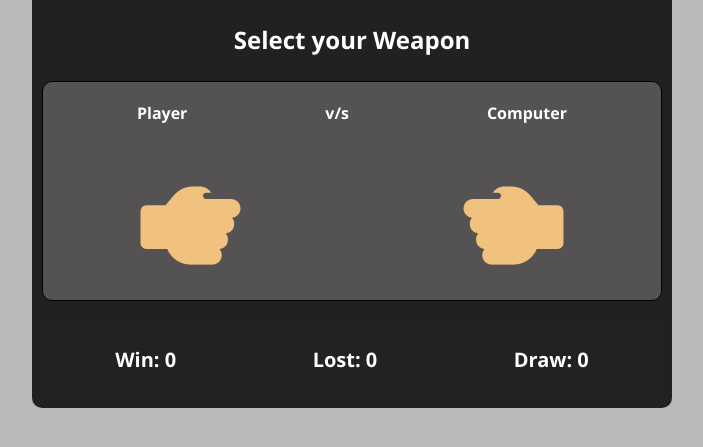
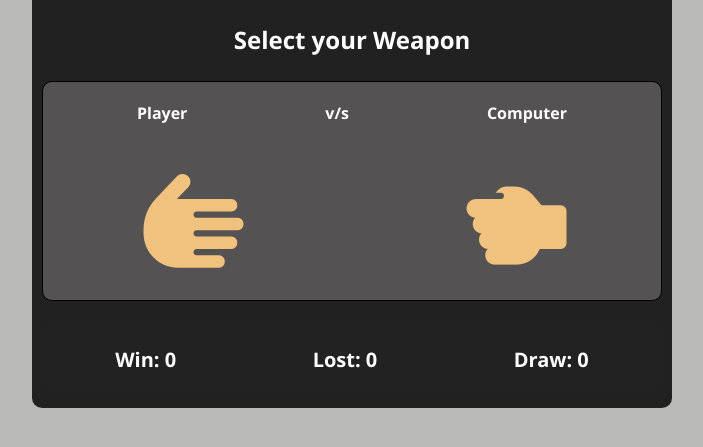
Before and after one commit to janrelle24/Rock-Paper-Scissors_Game, a plain HTML site: page index.html in a window 1280 px wide. Both pictures are taken after a click on the element "Paper". Shown: the part 255-702 px from the top of the page, without its empty margins (288-991 px from the left). Drawn offline with Linux system fonts and the light colour scheme.

Commit message:
add function computerChoice and playerChoice

```diff
--- a/index.html
+++ b/index.html
@@ -36,10 +36,10 @@
 
             <div class="icon-row">
                 <p class="area left">
-                    <i id="player-hand" class="fa-solid fa-hand-back-fist"></i>
+                    <i id="player-hand" class=""></i> <!--fa-solid fa-hand-back-fist-->
                 </p>
                 <p class="area right">
-                    <i id="computer-hand" class="fa-solid fa-hand-back-fist"></i>
+                    <i id="computer-hand" class=""></i> <!--fa-solid fa-hand-back-fist-->
                 </p>
             </div>
         </div>
--- a/script.js
+++ b/script.js
@@ -5,6 +5,8 @@ const scissorsBtn = document.getElementById("scissors");
 const mainContainer = document.querySelector(".main-container");
 const battleContainer = document.querySelector(".battle-container");
 
+const playerArea = document.querySelector(".area.left");
+const computerArea = document.querySelector(".area.right");
 const playerHand = document.getElementById("player-hand");
 const computerHand = document.getElementById("computer-hand");
 
@@ -20,20 +22,51 @@ const choices = [
 
 //animate wave function
 function animateWave(element, side) {
+    const icon = element.querySelector("i");
     const cls = side === "left" ? "animate-wave-left" : "animate-wave-right";
-    element.classList.add(cls);
-    element.addEventListener("animationend", () => {
-        element.classList.remove(cls);
-    }, { once: true });
+    icon.classList.add(cls);
+    icon.addEventListener(
+    "animationend",
+    () => icon.classList.remove(cls),
+    { once: true }
+    );
+}
+
+function getComputerChoice(){
+    return choices[Math.floor(Math.random() * choices.length)];
 }
 
 function playRound(playerChoice){
     mainContainer.classList.add("hide");
     battleContainer.classList.add("show");
 
+    //reset both hands to fist
+    playerHand.innerHTML = `<i class="fa-solid fa-hand-back-fist"></i>`;
+    computerHand.innerHTML = `<i class="fa-solid fa-hand-back-fist"></i>`;
+
     //animate both hands
     animateWave(playerHand, "left");
     animateWave(computerHand, "right");
+
+    //get computer choice
+    const computerChoice = getComputerChoice();
+
+    //after waving, show the final choices
+    setTimeout(() => {
+        const playerData = choices.find(choice => choice.id === playerChoice);
+
+        playerHand.innerHTML = `<i class="${playerData.icon}"></i>`;
+        computerHand.innerHTML = `<i class="${computerChoice.icon}"></i>`;
+
+        playerHand.setAttribute("data-choice", playerChoice);
+        computerHand.setAttribute("data-choice", computerChoice.id);
+        playerHand.setAttribute("data-label", playerData.label);
+        computerHand.setAttribute("data-label", computerChoice.label);
+
+        //call function to determine the winner
+        checkWinner(playerChoice, computerChoice.id);
+    },1000);
+
 
 }
 
--- a/styles.css
+++ b/styles.css
@@ -165,6 +165,7 @@ h2{
     50%  { transform: rotate(82deg) }
     75%  { transform: rotate(98deg) }
     100% { transform: rotate(90deg) }
+
 }
 /*right-hand Animation*/
 @keyframes wave-right{
@@ -173,10 +174,11 @@ h2{
     50%  { transform: rotate(-82deg) scaleX(-1) }
     75%  { transform: rotate(-98deg) scaleX(-1) }
     100% { transform: rotate(-90deg) scaleX(-1) }
+
 }
 .animate-wave-left{
-    animation: wave-left 0.6s ease-in-out;
+    animation: wave-left 1s ease-in-out;
 }
 .animate-wave-right{
-    animation: wave-right 0.6s ease-in-out;
+    animation: wave-right 1s ease-in-out;
 }
```
